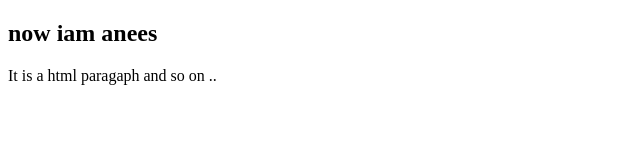
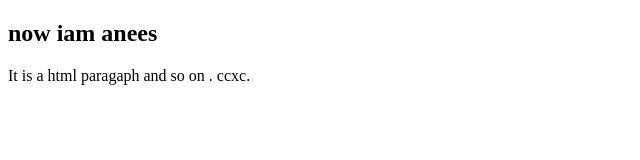
Before and after one commit to Aneespatel620/new--try-repo, a plain HTML site: page anees/index.html in a window 1280 px wide. Shown: the full height of the page, 0-640 px from the left. Drawn offline with Linux system fonts and the light colour scheme.

Commit message:
add new file

```diff
--- a/anees/index.html
+++ b/anees/index.html
@@ -3,6 +3,6 @@
 <head><title>new </title></head>
 <body>
     <h2>now iam anees </h2>
-<p> It is a html paragaph  and so on ..</p>
+<p> It is a html paragaph  and so on . ccxc.</p>
 </body>
 </html>
```
